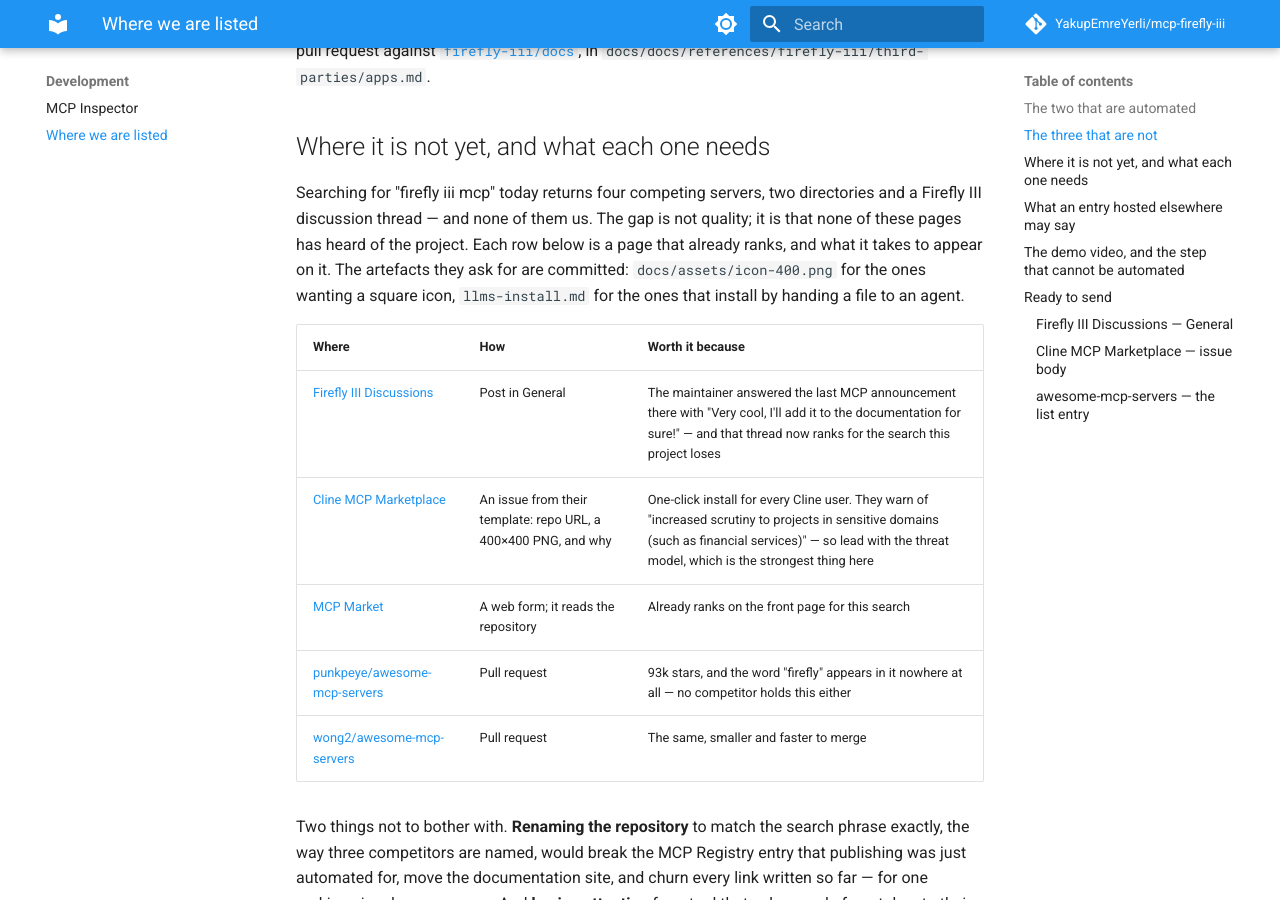
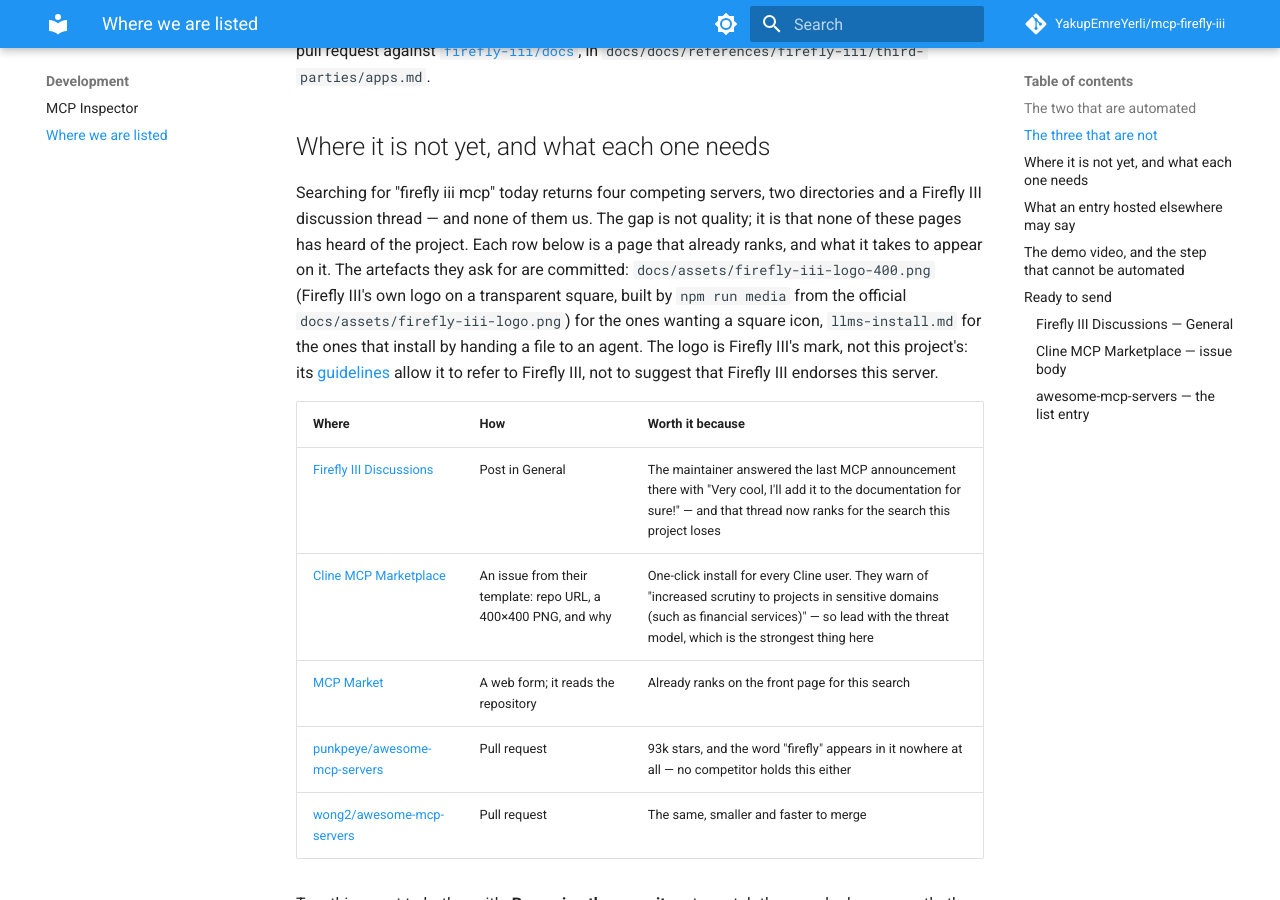
Before and after one commit to YakupEmreYerli/mcp-firefly-iii, an MkDocs documentation site: the page built from docs/development/listings.md, in a window 1280 px wide and 900 px high, scrolled down 1149 px. Built offline with MkDocs 1.6.1 and Material for MkDocs 9.7.7, drawn with Linux system fonts in a browser that asks for light colours; comment, search, counter and statistics services are not loaded; the version menu is left out; some of the changed text lies outside the part shown.

Commit message:
docs: use the Firefly III logo instead of the F3 MCP icon
The square icon for directory listings was a home-made "F3 MCP" monogram.
It is now Firefly III's own flame-and-piggy logo: docs/assets/firefly-iii-logo.png
is the official PNG from the Firefly III logo page (logo-flame.png in
firefly-iii/docs), committed unmodified, and `npm run media` scales it onto a
transparent 400x400 square as docs/assets/firefly-iii-logo-400.png.
icon-400.png is gone and the listings notes point at the new file.

Both READMEs now say the logo belongs to Firefly III, is not covered by this
project's licence, and is used to refer to Firefly III without implying
endorsement, as its logo guidelines ask.

```diff
--- a/docs/development/listings.md
+++ b/docs/development/listings.md
@@ -42,9 +42,14 @@ Searching for "firefly iii mcp" today returns four competing servers, two
 directories and a Firefly III discussion thread — and none of them us. The
 gap is not quality; it is that none of these pages has heard of the project.
 Each row below is a page that already ranks, and what it takes to appear on
-it. The artefacts they ask for are committed: `docs/assets/icon-400.png` for
-the ones wanting a square icon, `llms-install.md` for the ones that install
-by handing a file to an agent.
+it. The artefacts they ask for are committed: `docs/assets/firefly-iii-logo-400.png`
+(Firefly III's own logo on a transparent square, built by `npm run media` from
+the official `docs/assets/firefly-iii-logo.png`) for the ones wanting a square
+icon, `llms-install.md` for the ones that install by handing a file to an agent.
+The logo is Firefly III's mark, not this project's: its
+[guidelines](https://docs.firefly-iii.org/explanation/more-information/logo/)
+allow it to refer to Firefly III, not to suggest that Firefly III endorses
+this server.
 
 | Where | How | Worth it because |
 |-------|-----|------------------|
@@ -154,7 +159,7 @@ the facts still hold, then paste.
 ### Cline MCP Marketplace — issue body
 
 > **GitHub Repo URL:** https://github.com/YakupEmreYerli/mcp-firefly-iii
-> **Logo:** `docs/assets/icon-400.png` in the repository (400×400 PNG)
+> **Logo:** `docs/assets/firefly-iii-logo-400.png` in the repository (400×400 PNG, Firefly III's logo)
 >
 > **Reason for addition:** Firefly III is a widely self-hosted personal
 > finance manager, and this connects it to Cline over MCP. Since this is a
```
Also changed, not shown: README.md (+2 -0 lines), README.tr.md (+2 -0 lines), docs/assets/firefly-iii-logo-400.png (added), docs/assets/firefly-iii-logo.png (added), docs/assets/icon-400.png (deleted), 1 other file.
